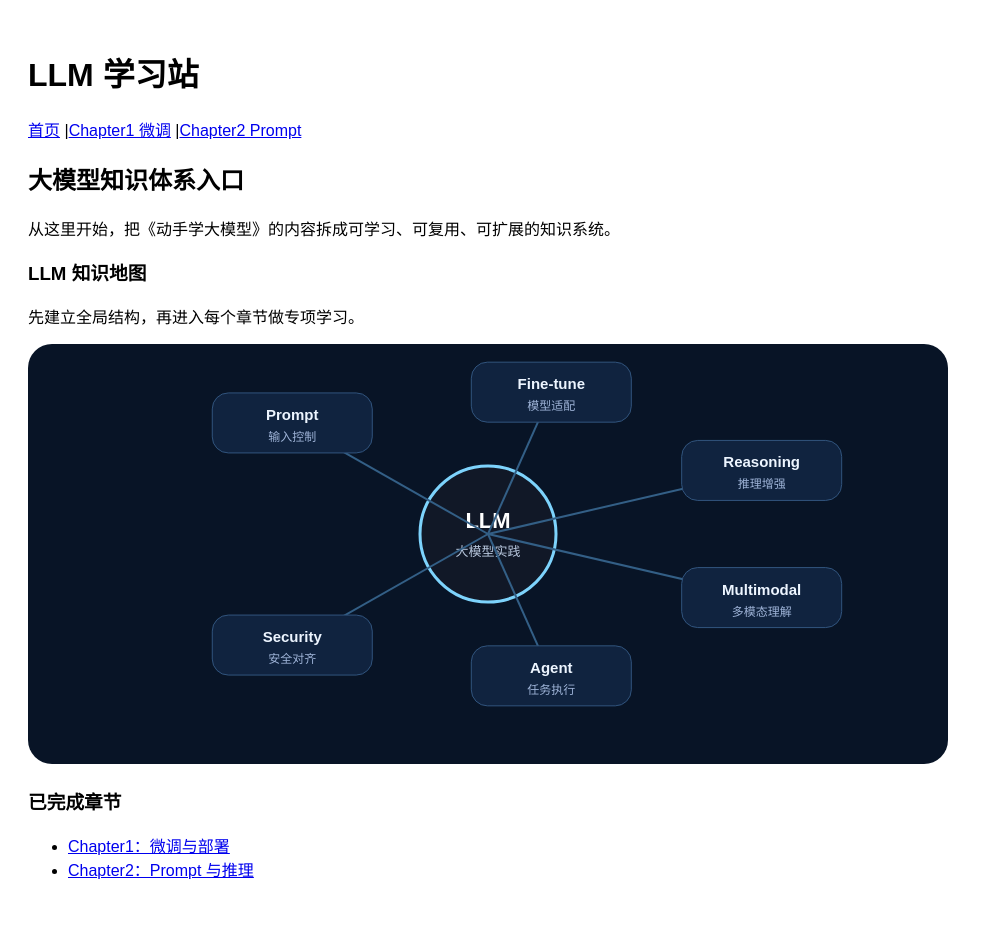
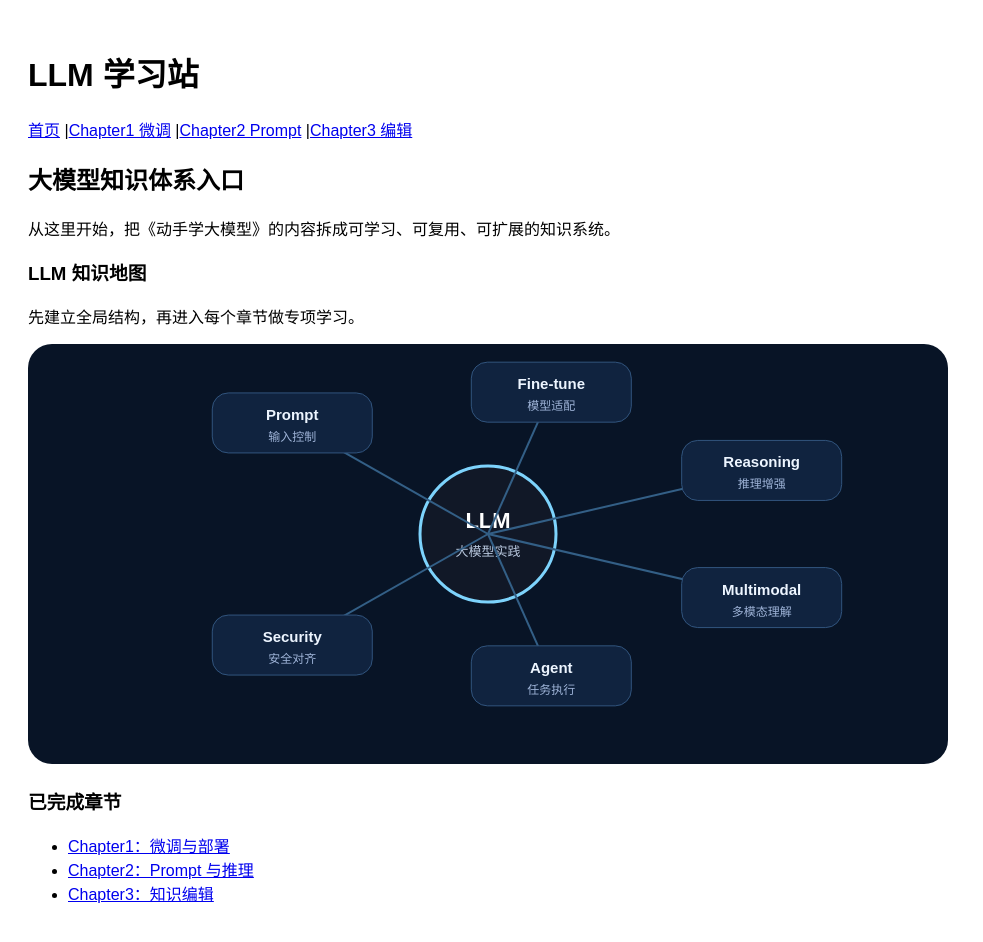
Before and after one commit to Culaccino9/damoxing-xuexi, a React (Vite) app: page / in a window 1280 px wide. Shown: the top 942 px of the page, without its empty margins (0-983 px from the left). Built offline with nearby package versions, Linux system fonts and the light colour scheme.

Commit message:
feat: add chapter3 route

```diff
--- a/src/App.jsx
+++ b/src/App.jsx
@@ -1,6 +1,7 @@
 import { Routes, Route, Link } from 'react-router-dom'
 import Chapter1 from './pages/chapter1.jsx'
 import Chapter2 from './pages/chapter2.jsx'
+import Chapter3 from './pages/chapter3.jsx'
 import KnowledgeGraph from './components/KnowledgeGraph.jsx'
 
 function Home(){
@@ -30,6 +31,7 @@ function Home(){
       <ul>
         <li><Link to="/chapter1">Chapter1：微调与部署</Link></li>
         <li><Link to="/chapter2">Chapter2：Prompt 与推理</Link></li>
+        <li><Link to="/chapter3">Chapter3：知识编辑</Link></li>
       </ul>
     </div>
   )
@@ -42,12 +44,14 @@ export default function App(){
       <nav>
         <Link to="/">首页</Link> |
         <Link to="/chapter1">Chapter1 微调</Link> |
-        <Link to="/chapter2">Chapter2 Prompt</Link>
+        <Link to="/chapter2">Chapter2 Prompt</Link> |
+        <Link to="/chapter3">Chapter3 编辑</Link>
       </nav>
       <Routes>
         <Route path="/" element={<Home/>} />
         <Route path="/chapter1" element={<Chapter1/>} />
         <Route path="/chapter2" element={<Chapter2/>} />
+        <Route path="/chapter3" element={<Chapter3/>} />
       </Routes>
     </div>
   )
```
